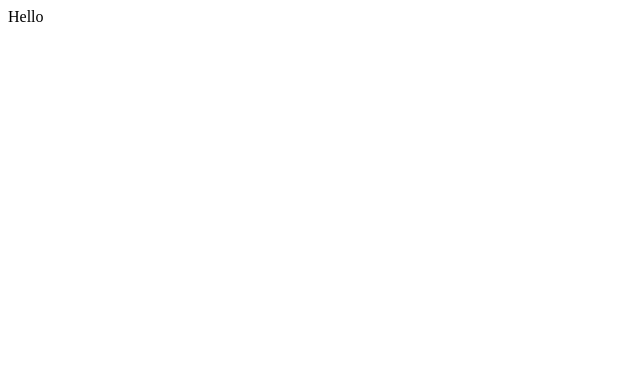
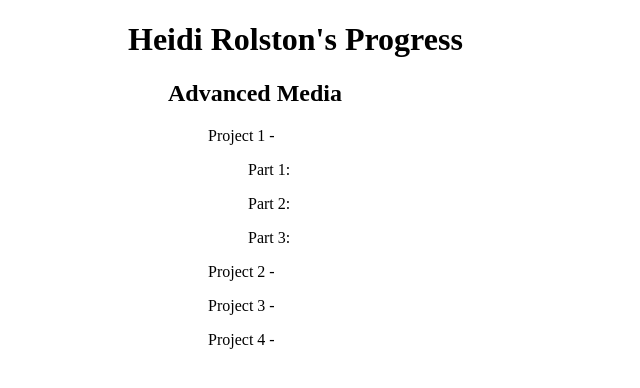
Before and after one commit to HeidiRolston/GRA322, a plain HTML site: page Media/Test.html in a window 1280 px wide. Shown: the whole page, without its empty margins (0-640 px from the left). Drawn offline with Linux system fonts and the light colour scheme.

Commit message:
Update Test.html

```diff
--- a/Media/Test.html
+++ b/Media/Test.html
@@ -6,6 +6,44 @@
 </head>
 
 <body>
-Hello&nbsp; &nbsp;
+<header>
+	<blockquote>
+	  <blockquote>
+	    <blockquote>
+	        <h1>Heidi Rolston's Progress</h1>
+        </blockquote>
+      </blockquote>
+  </blockquote>
+
+  <blockquote>
+	 <blockquote>
+	    <blockquote>
+			<blockquote>
+				<h2>Advanced Media</h2>
+			</blockquote>
+	    </blockquote>
+     </blockquote>
+  </blockquote>
+
+</header>
+	<blockquote>
+	    <blockquote>
+	        <blockquote>
+				 <blockquote>
+					<ol>
+						<p>Project 1 -</p>
+							<ol>
+								<p>Part 1:</p>
+								<p>Part 2:</p>
+								<p>Part 3:</p>
+							</ol>
+						<p>Project 2 -</p>
+						<p>Project 3 -</p>
+						<p>Project 4 -</p>
+					</ol>
+			    </blockquote>
+	        </blockquote>
+      </blockquote>
+  </blockquote>
 </body>
 </html>
```
